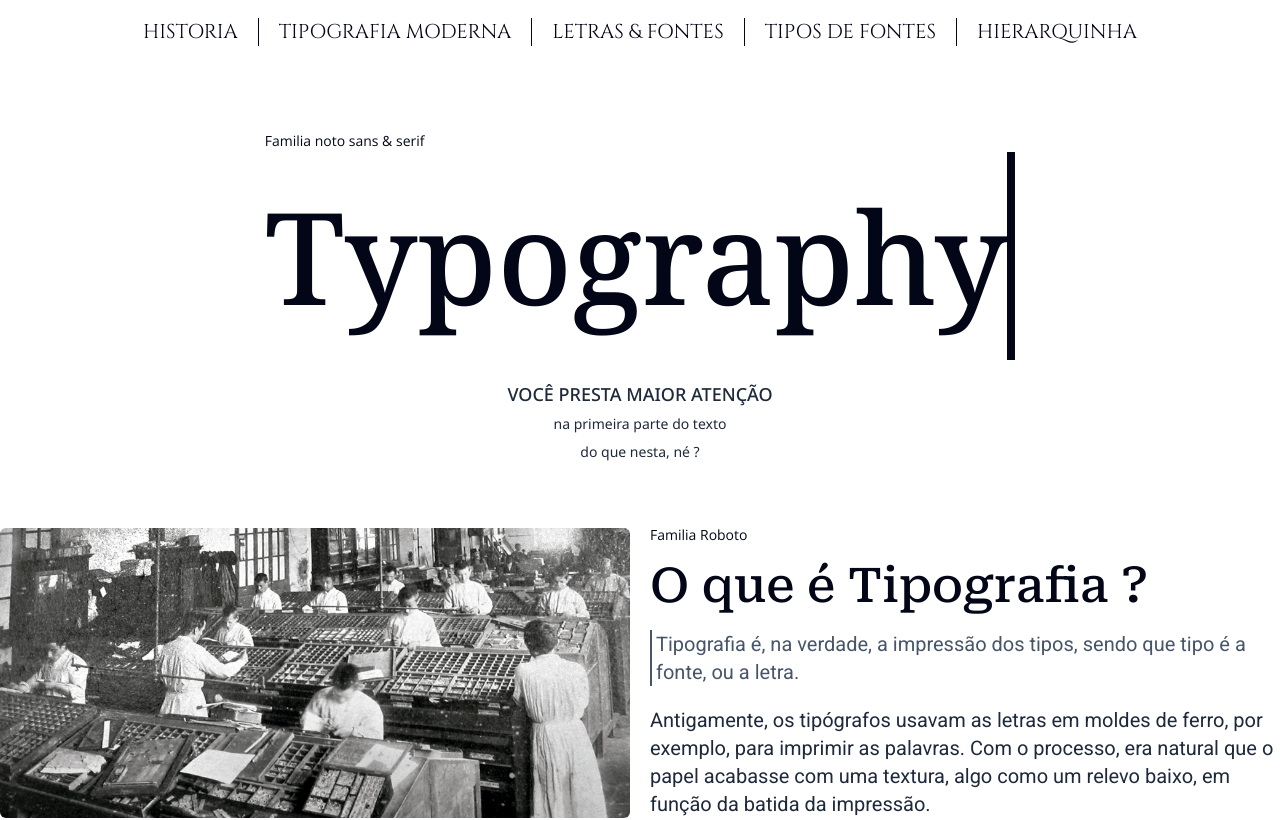
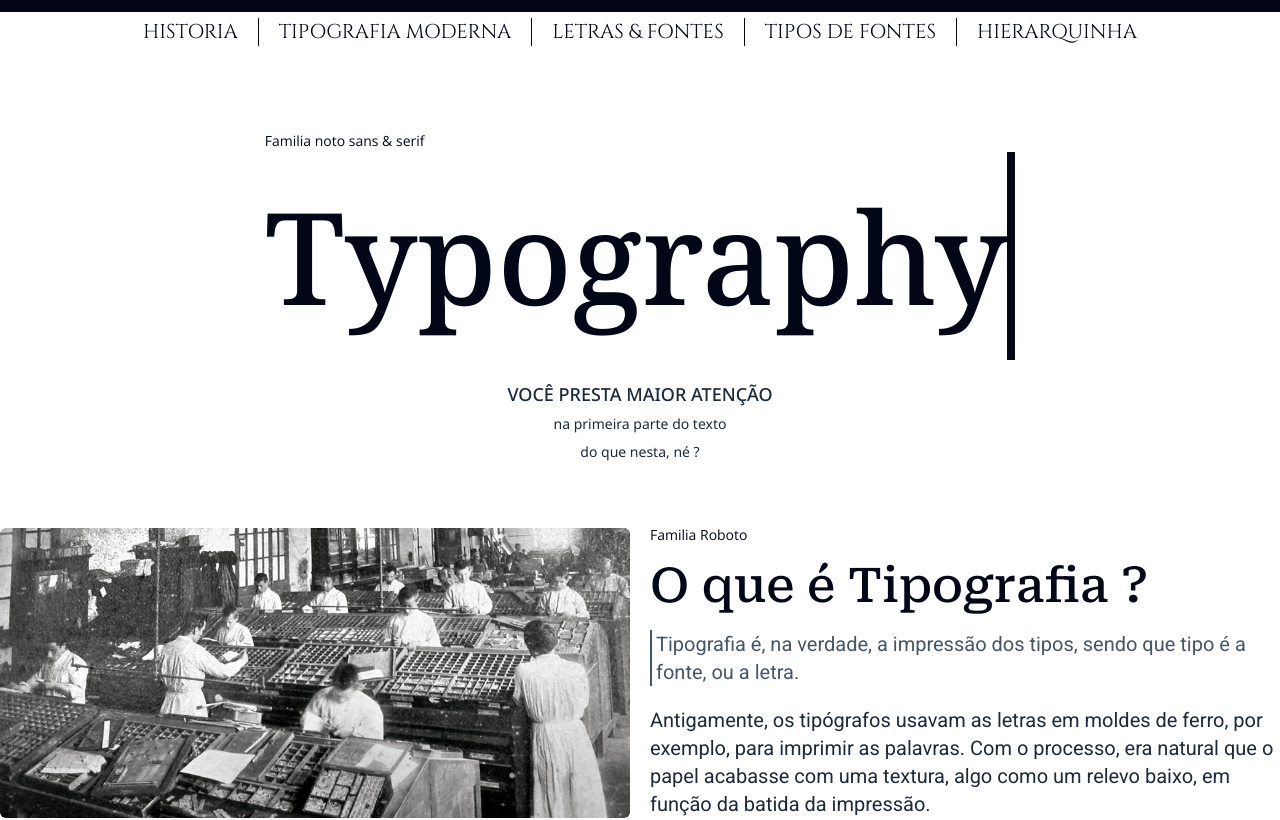
Before and after one commit to JheanAntunes/tipografia, a Next.js app: page / in a window 1280 px wide. Shown: the top 820 px of the page. Built offline with nearby package versions, Linux system fonts and the light colour scheme.

Commit message:
import: progresso de leitura

```diff
--- a/src/app/layout.tsx
+++ b/src/app/layout.tsx
@@ -12,6 +12,7 @@ import {
 } from '@/components/fonts/fonts'
 import Footer from '@/components/layout/footer/footer'
 import Header from '@/components/layout/header/header'
+import Pogress from '@/components/ui/home/pogress'
 import '@/styles/globals.css'
 import type { Metadata } from 'next'
 export const metadata: Metadata = {
@@ -30,6 +31,7 @@ export default function RootLayout({
             className={`${cinzel.variable} ${openSans.variable} ${notoSerfi.variable} ${notoSans.variable} ${robotoSans.variable} ${robotoSerif.variable} ${ibm_Plex_Sans.variable} ${ibm_Plex_Serif.variable} ${merriweatherSerif.variable} ${merriweatherSans.variable}`}
         >
             <body className="font-openSans antialiased">
+                <Pogress />
                 <Header />
                 {children}
                 <Footer />
```
